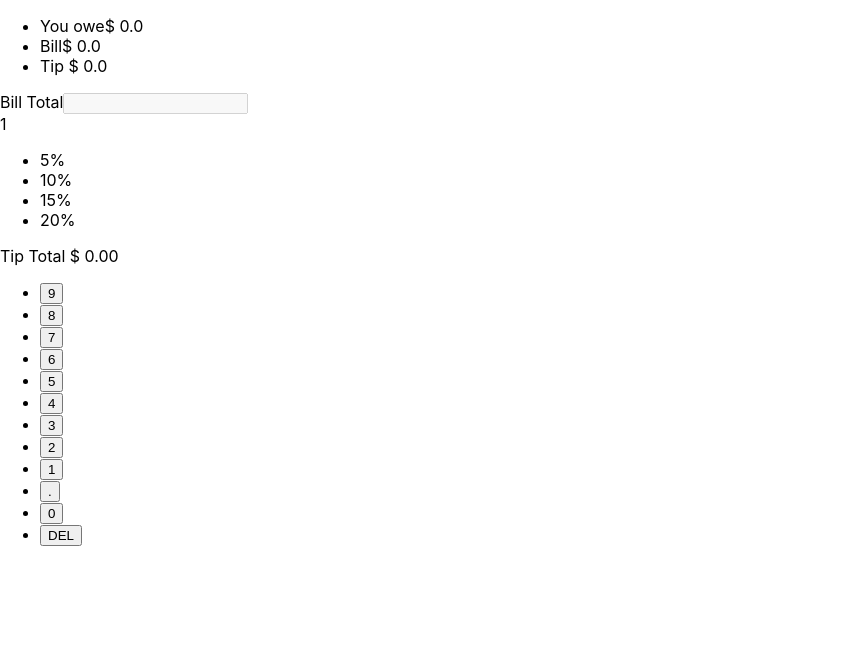
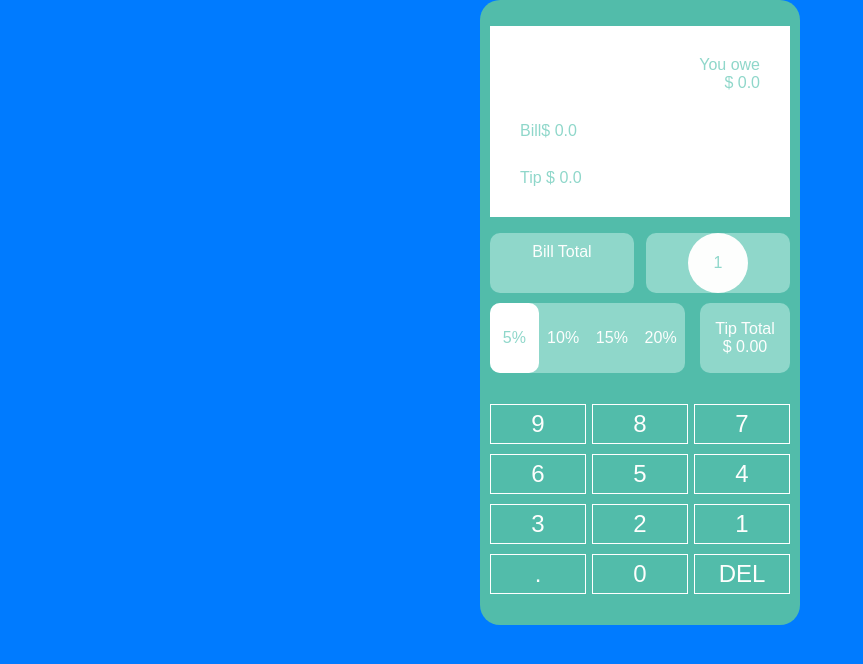
Before and after one commit to RupiR/billCalculator, a React (Create React App) app: page / in a window 1280 px wide. Shown: the top 664 px of the page, without its empty margins (0-863 px from the left). Built offline with nearby package versions, Linux system fonts and the light colour scheme.

Commit message:
added css file

```diff
--- a/src/App.css
+++ b/src/App.css
@@ -3,14 +3,9 @@
 }
 
 .App-logo {
+  animation: App-logo-spin infinite 20s linear;
   height: 40vmin;
   pointer-events: none;
-}
-
-@media (prefers-reduced-motion: no-preference) {
-  .App-logo {
-    animation: App-logo-spin infinite 20s linear;
-  }
 }
 
 .App-header {
@@ -36,3 +31,167 @@
     transform: rotate(360deg);
   }
 }
+
+body {
+	margin: 0;
+	padding: 0;
+	background-color: #007bff ;
+	font-family: 'Raleway', sans-serif;
+}
+
+#root {
+	width: 300px;
+	margin: 0 auto;
+	background-color: #52BCAA;
+	border-radius: 20px;
+	padding: 10px;
+}
+
+.flex-row {
+	display: flex;
+	flex-wrap: wrap;
+	justify-content: space-between;
+}
+
+.flex-col {
+	display: flex;
+	flex-direction: column;
+}
+
+.col-2 {
+	width: 50%;
+}
+
+ul {
+	list-style: none;
+	padding: 0;
+	width: 100%;
+}
+
+.results {
+	background-color: #fff;
+	width: 80%;
+	color: #8FD7CA;
+	height: 191px;
+	justify-content: space-evenly;
+	padding-left: 30px;
+    padding-right: 30px;
+}
+
+.cost-pp {
+	width: 100%;
+	text-align: right;
+	display:
+}
+
+
+/*INPUTS*/
+.bill-total,
+.guest-count,
+.tip-percent,
+.tip-total {
+	width: 48%;
+	color: #FDFEFD;
+	background-color: #8FD7CA;
+	border-radius: 10px;
+	margin-bottom: 10px;
+}
+
+.bill-total {
+	justify-content: center;
+	align-items: center;
+	padding-top: 10px;
+	padding-bottom: 10px;
+}
+
+.bill-total input {
+	background-color: #8FD7CA;
+	color: #FDFEFD;
+	border:none;
+	width: 60%;
+	text-align: center;
+	height: 20px;
+}
+
+.bill-total input:focus {
+	outline: none;
+}
+
+
+.guest-count {
+	align-items: center;
+	justify-content: space-evenly;
+}
+
+.guest-count i {
+	cursor: pointer;
+}
+
+.guest-count div:nth-child(2) {
+	background-color: #FDFEFD;
+	color: #8FD7CA;
+	height: 60px;
+	width: 60px;
+	border-radius: 60px;
+	display: flex;
+	justify-content: center;
+	align-items: center;
+}
+
+.selected-tipPerc {
+	background-color: #fff;
+	color: #8FD7CA;
+}
+
+.tip-percent {
+	width: 65%;
+	justify-content: center;
+	align-items: center;
+	/*margin: 0;*/
+}
+
+.tip-percent ul {
+	display: flex;
+	width: 100%;
+	height: 100%;
+	margin: 0;
+	border-radius: 10px;
+}
+
+.tip-percent ul li {
+	height: 100%;
+	cursor: pointer;
+	width: 25%;
+	display: flex;
+	align-items: center;
+	justify-content: center;
+	border-radius: 10px;
+}
+
+.tip-total {
+	width: 30%;
+	height: 70px;
+	justify-content: center;
+	text-align: center;
+}
+
+
+/*KEYPAD*/
+.keypad li {
+	width: 32%;
+	cursor: pointer;
+}
+.keypad li button {
+	width: 100%;
+	height: 40px;
+	background-color: #52BCAA;
+	color: #FDFEFD;
+	border: 1px solid #fff;
+	cursor: pointer;
+	margin: 5px 0;
+	font-size: 1.5em;
+}
+
+.keypad li button:focus {
+	outline: none;
+}
```
